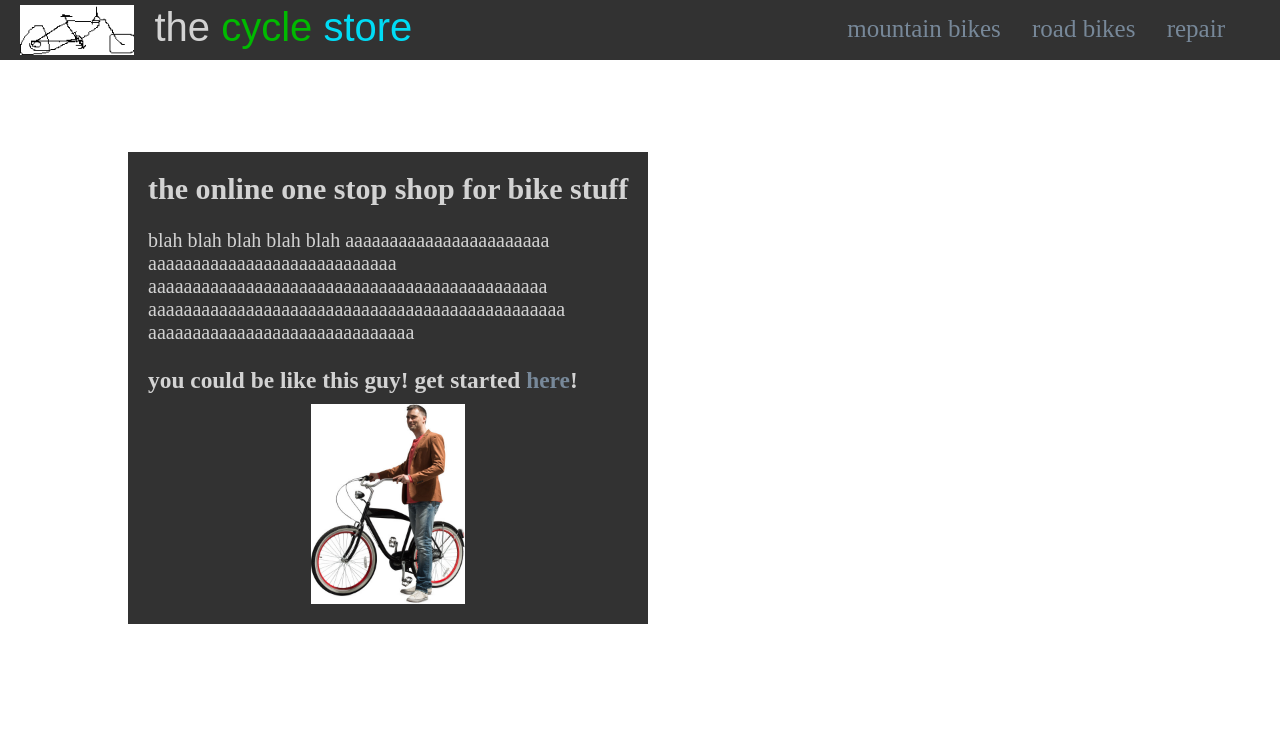
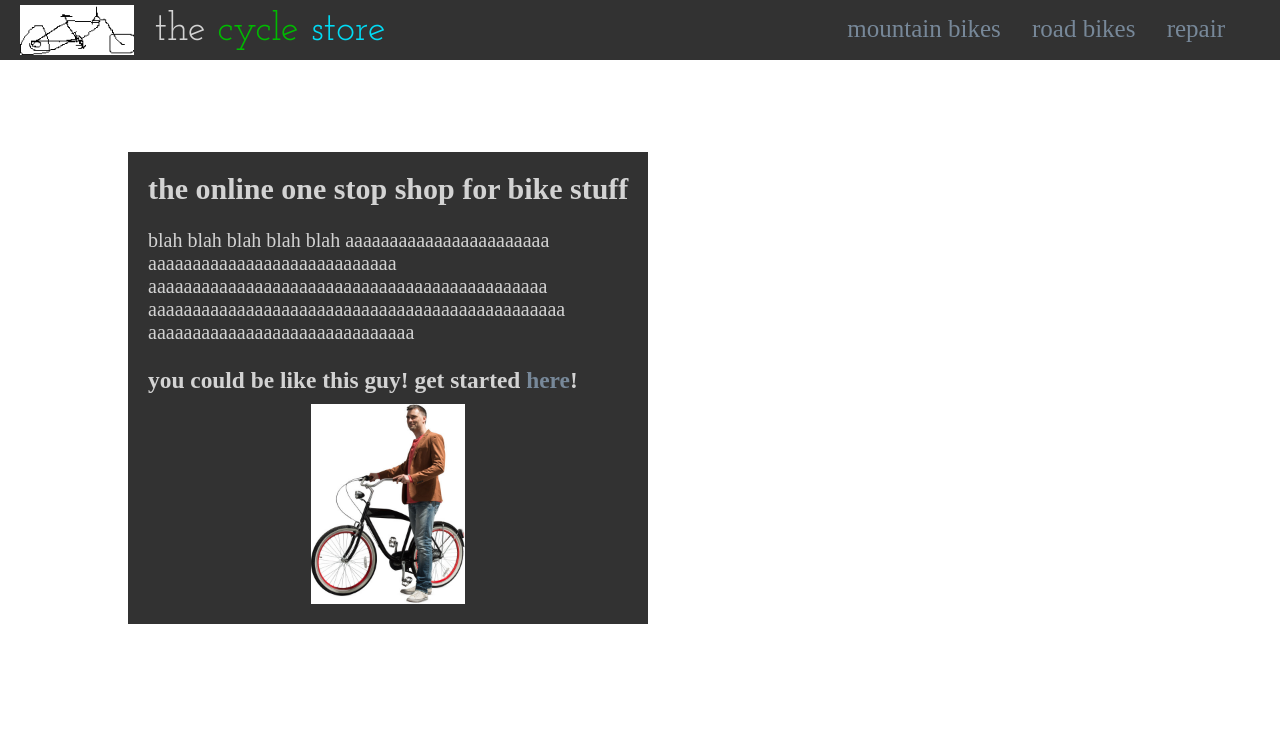
Before and after one commit to I-s-aac/the-cycle-store, a plain HTML site: page index.html in a window 1280 px wide. Shown: the top 749 px of the page. Drawn offline with Linux system fonts and the light colour scheme.

Commit message:
changed the font of the title to one from google fonts, and made sure it was centered Wed, Aug 21, 2024 10:41:49 AM

```diff
--- a/index.html
+++ b/index.html
@@ -4,8 +4,14 @@
 <head>
 
     <title>the cycle store</title>
+
     <link rel="stylesheet" href="style.css">
     <link rel="icon" type="image/x-icon" href="favicon.ico">
+
+    <link rel="preconnect" href="https://fonts.googleapis.com">
+    <link rel="preconnect" href="https://fonts.gstatic.com" crossorigin>
+    <link href="https://fonts.googleapis.com/css2?family=Josefin+Slab:ital,wght@0,100..700;1,100..700&display=swap" rel="stylesheet">
+
     <script defer src="index.js"></script>
 
 </head>
--- a/style.css
+++ b/style.css
@@ -30,7 +30,7 @@ a {
 }
 
 a:hover {
-    color: lightsteelblue
+    color: lightsteelblue;
 }
 
 header {
@@ -43,9 +43,10 @@ header {
 
 #title {
     font-size: 40px;
-    font-family: sans-serif;
+    font-family: "Josefin Slab";
     float: left;
     padding-left: 20px;
+    margin-top: 5px;
 }
 
 #image-gallery {
```
